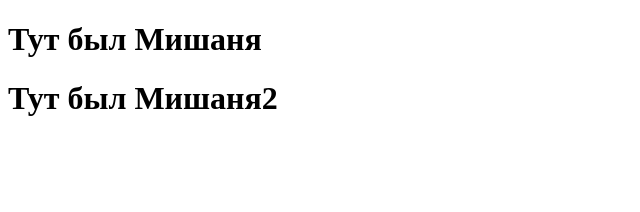
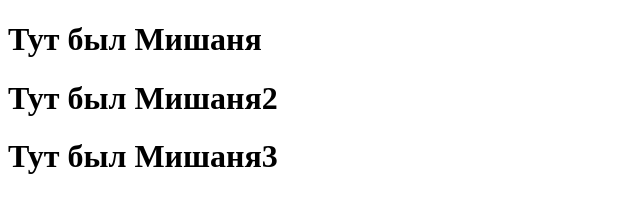
Before and after one commit to mishanya1111/MGrebenkinAngular, a plain HTML site: page index.html in a window 1280 px wide. Shown: the whole page, without its empty margins (0-640 px from the left). Drawn offline with Linux system fonts and the light colour scheme.

Commit message:
версия 3

```diff
--- a/index.html
+++ b/index.html
@@ -7,5 +7,6 @@
 <body>
 <h1>Тут был Мишаня</h1>
 <h1>Тут был  Мишаня2</h1>
+<h1>Тут был  Мишаня3</h1>
 </body>
 </html>
```
